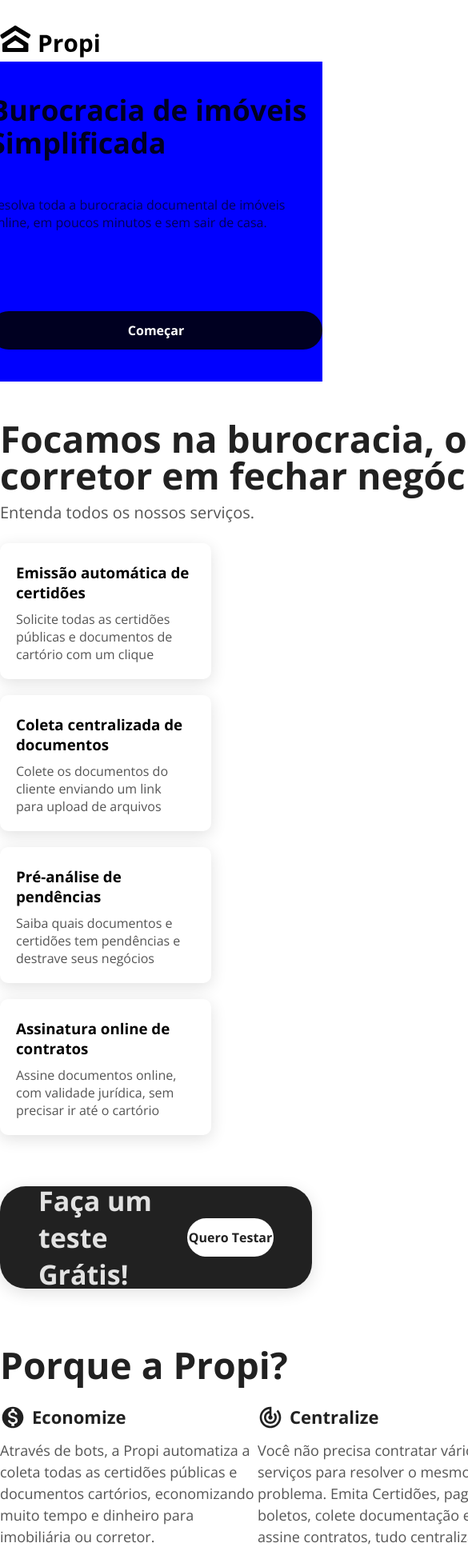
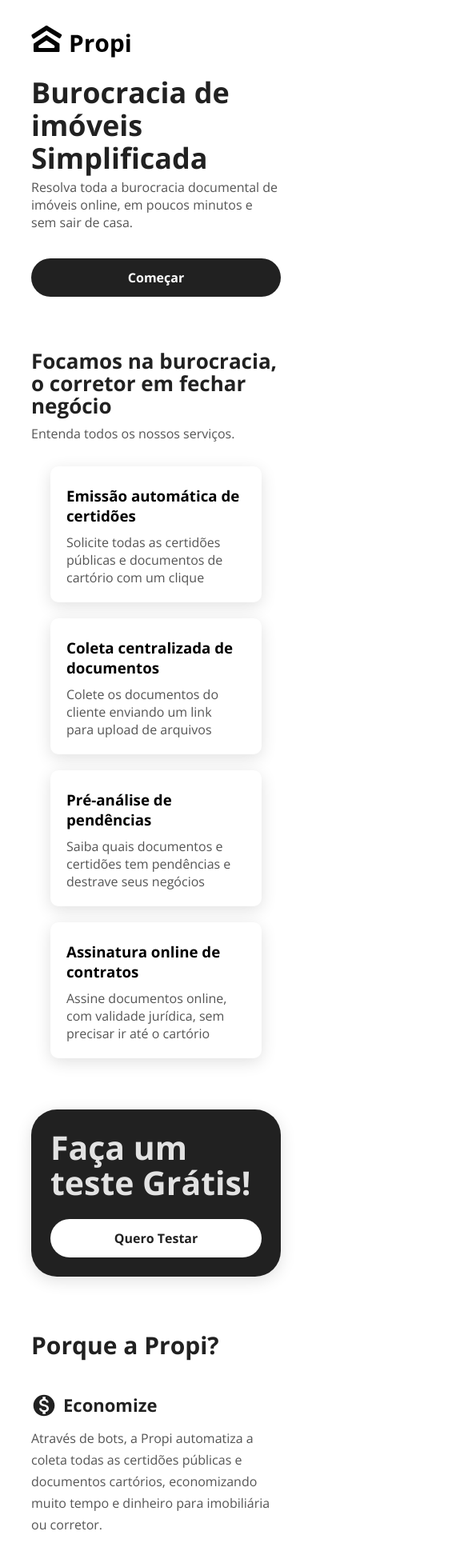
Before and after one commit to JBezerra/propi-landing-page, a Next.js app: page / in a window 390 px wide. Shown: the top 1939 px of the page at 80% size, 585 px wide, since content can reach past the window. Built offline with nearby package versions, Linux system fonts and the light colour scheme.

Commit message:
feat(responsive-design): responsive design for width 425px implemented

```diff
--- a/pages/index.js
+++ b/pages/index.js
@@ -142,21 +142,21 @@
             <h4>Cadastro</h4>
             <p>Faça o cadastro na plataforma da Propi</p>
           </div>
-          <img src='/assets/images/arrow-right.svg' alt='Seta para direita' />
+          <img className={styles.howItWorksArrow} src='/assets/images/arrow-right.svg' alt='Seta para direita' />
           <div className={styles.howItWorksItemContainer}>
             <img src='/assets/images/circle-card.svg' alt='Caneta' />
             <h5>2</h5>
             <h4>Crédito</h4>
             <p>Selecione o pacote de créditos ideal para você</p>
           </div>
-          <img src='/assets/images/arrow-right.svg' alt='Seta para direita' />
+          <img className={styles.howItWorksArrow} src='/assets/images/arrow-right.svg' alt='Seta para direita' />
           <div className={styles.howItWorksItemContainer}>
             <img src='/assets/images/circle-tag.svg' alt='Caneta' />
             <h5>3</h5>
             <h4>Escolha</h4>
             <p>Escolha o serviço que deseja solicitar</p>
           </div>
-          <img src='/assets/images/arrow-right.svg' alt='Seta para direita' />
+          <img className={styles.howItWorksArrow} src='/assets/images/arrow-right.svg' alt='Seta para direita' />
           <div className={styles.howItWorksItemContainer}>
             <img src='/assets/images/circle-file.svg' alt='Caneta' />
             <h5>4</h5>
--- a/styles/Landing.module.css
+++ b/styles/Landing.module.css
@@ -632,31 +632,26 @@
 }
 
 @media(max-width:425px) {
-    #landingContainer {
-        /* height: 100vh; */
-        width: 100vw;
-        /* background: red; */
-    }
     .topContainer img {
         width: 124px;
         height: 40px;
     }
-    .welcomeContainer {
-
-
-    }
     .welcomeTextContainer {
-        background: blue;
+        height: 312px;
+        display: flex;
+        align-items: center;
     }
     .welcomeTitleContainer h1 {
+        width: 312px;
+        height: 128px;
         font-size: 36px;
         line-height: 41px;
-        height: 128px;
     }
     .welcomeTitleContainer p {
+        width: 312px;
+        height: 64px;
         font-size: 16px;
         line-height: 22px;
-        height: 64px;
     }
     .welcomeTextContainer button {
         height: 48px;
@@ -664,31 +659,146 @@
         font-size: 16px;
         line-height: 33px;
     }
+    .featureContainer h1 {
+        font: 800 26px Open Sans;
+        line-height: 28px;
+        width: 312px;
+    }
+    .featureContainer p:first-of-type {
+        line-height: 22px;
+        font: normal 16px Open Sans;
+    }
     .featureItemsContainer {
         grid-template-rows: 1fr 1fr 1fr 1fr;
         grid-template-columns: 1fr;
         grid-template-areas: "feature_01" "feature_02" "feature_03" "feature_04";
+        justify-items: center;
+    }
+    .testDriveContainer {
+        display: flex;
+        align-items: center;
+        justify-content: center;
+        flex-direction: column;
+        width: 312px;
+        height: 209px;
     }
     .testDriveContainer h1 {
-        font: 800 34px Open Sans;
+        font: 800 41px Open Sans;
+        line-height: 44px;
+        width: 264px;
+        padding-bottom: 24px;
+    }
+    .testDriveButtonContainer {
+        width: 264px;
     }
     .marketValueItemsContainer {
         display: grid;
-        grid-template-rows: 1fr 1fr 1fr;
+        grid-template-rows: repeat(6, 1fr);
         grid-template-columns: 1fr;
-        grid-template-areas: "item_01 item_02" "item_03 item_04" "item_05 item_06";
+        grid-template-areas: "item_01" "item_02" "item_03" "item_04" "item_05" "item_06";
+    }
+    .marketValueContainer h1 {
+        font: 800 30px Open Sans;
+        line-height: 44px;
+        width: 312px;
+    }
+    .marketValueItemContainer h3 {
+        width: 312px;
+    }
+    .marketValueItemContainer p {
+        font-size: 16px;
+        width: 312px;
+    }
+    .howItWorksContainer {
+        height: 1128px;
+    }
+    .howItWorksContainer h1 {
+        font: 800 30px Open Sans;
+        line-height: 44px;
+        width: 312px;
+        padding-bottom: 26px;
+        margin-left: 24px;
     }
     .howItWorksItemsContainer {
-        transform: scale(0.6);
+        transform: scale(1);
+        display: flex;
+        align-items: center;
+        justify-content: center;
+        flex-direction: column;
+    }
+    .howItWorksItemContainer {
+        height: 222px;
+        margin-bottom: 32px;
+    }
+    .howItWorksItemContainer p {
+        width: 224px;
+    }
+    .howItWorksArrow {
+        display: none;
+    }
+    .plansContainer {
+        margin-top: calc(1200px + 40px);
+        margin-bottom: 72px;
+    }
+    .plansContainer h1 {
+        font-size: 30px;
     }
     .plansItemsContainer {
-        grid-template-rows: 1fr;
+        display: grid;
+        grid-template-rows: repeat(3, 1fr);
         grid-template-columns: 1fr;
-        grid-template-areas: "item_01 item_02" "item_03 .";
-        row-gap: 25px
+        grid-template-areas: "item_01" "item_02" "item_03";
+        row-gap: 25px;
+        justify-items: center;
+    }
+    .plansItemContainer {
+        width: 260px;
+    }
+    .footerContainer {
+        height: 650px;
+    }
+    .footerEmailSenderContainer {
+        width: 260px
+    }
+    .footerEmailSenderContainer button {
+        font-size: 12px;
+        font-weight: 500;
+        height: 40px;
+        width: 110px;
+        margin-left: 10px;
+    }
+    .footerEmailLabel h2 {
+        font-size: 14px;
+        font-weight: 400;
+        margin-left: 10px;
+        width: 100%;
+    }
+    .footerInformationsContainer {
+        display: flex;
+        align-items: flex-start;
+        justify-content: center;
+        flex-direction: column;
+        margin-left: 0px;
+    }
+    .footerDescriptionContainer {
+        width: 300px
+    }
+    .footerDescriptionContainer img {
+        width: 138px;
     }
     .footerDescriptionContainer p {
-        font-size: 12px;
+        font-size: 14px;
+        font-weight: 400;
         line-height: 20px;
+        margin-top: 20px;
+        width: 250px
+    }
+    .footerContactContainer h2 {
+        font-size: 20px;
+        margin-top: 30px;
+        margin-bottom: 20px;
+    }
+    .footerContactInformationContainer h4 {
+        font-size: 16px;
     }
 }
```
